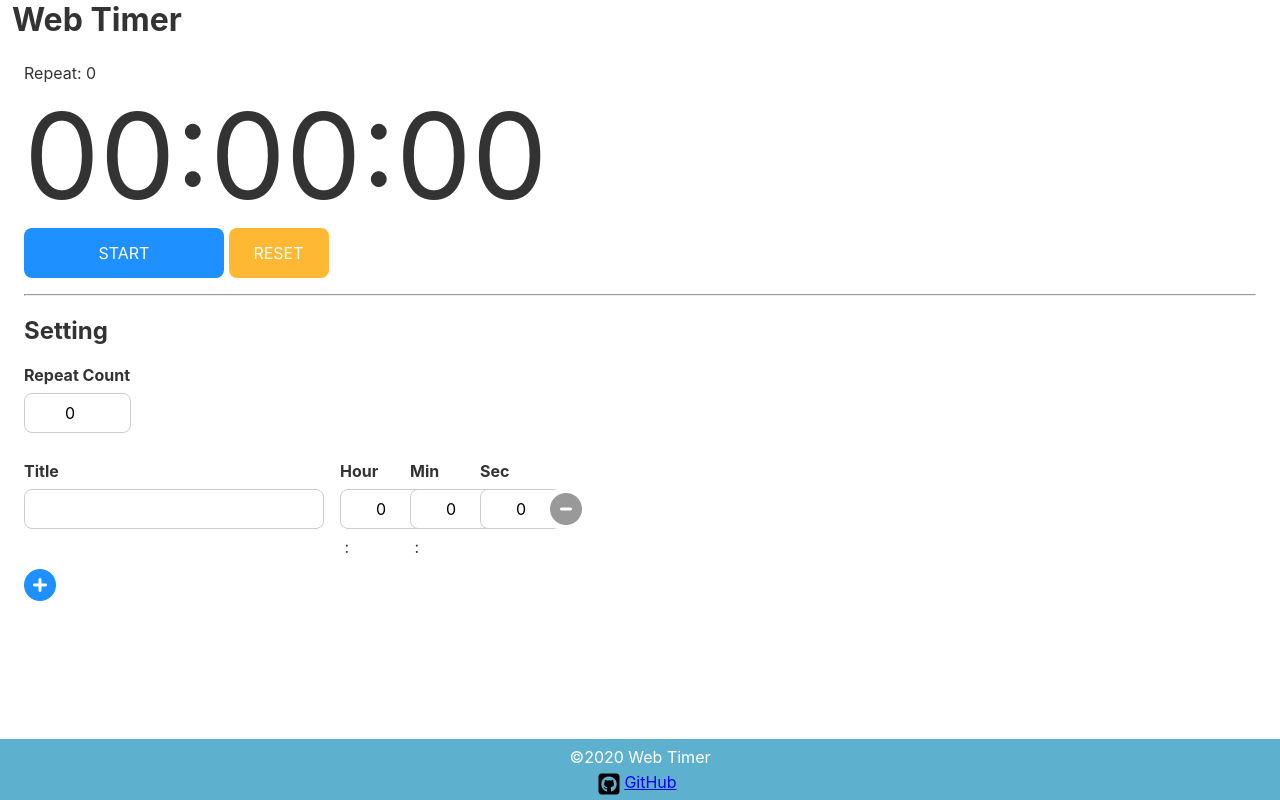
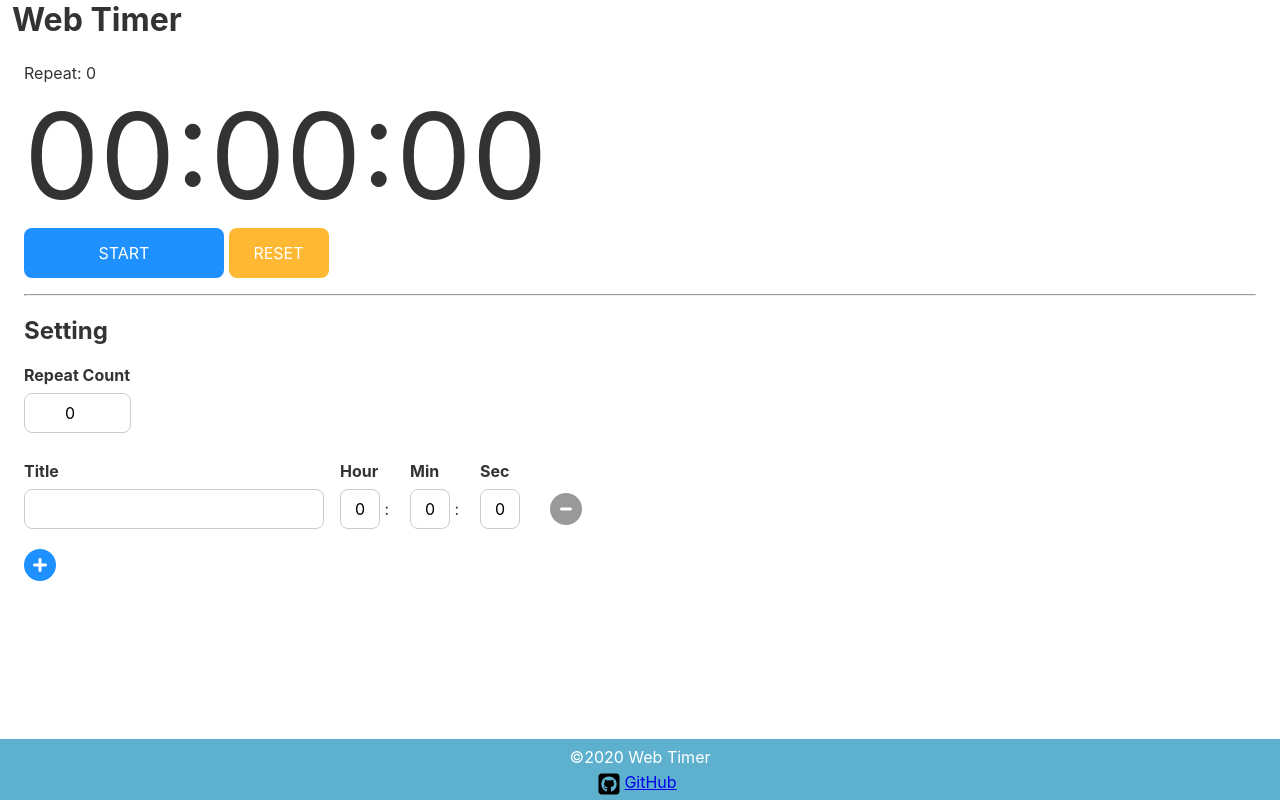
Before and after one commit to masakurapa/timer.masakurapa.com, a Svelte app: page / in a window 1280 px wide. Built offline with nearby package versions, Linux system fonts and the light colour scheme.

Commit message:
number -> tel

```diff
--- a/src/Setting/Timer/Hour.svelte
+++ b/src/Setting/Timer/Hour.svelte
@@ -1,8 +1,8 @@
 <input
-    type="number"
+    type="tel"
     bind:value={value}
-    min="{MIN}"
-    max="{MAX}"
+    minlength="1"
+    maxlength="2"
     disabled={$isTimerStarting}
     on:change={onChange}
 >
@@ -19,20 +19,18 @@
     const MAX = 24;
 
     const onChange = (e) => {
-        const val = e.target.value;
-        if (typeof val === 'string' && val.length === 0) {
-            dispatch('change', { value: val });
+        const val = parseInt(e.target.value, 10);
+        if (isNaN(val)) {
+            dispatch('change', { value: 0 });
             return;
         }
 
-        const nval = parseInt(val, 10);
-        let ret = nval;
-        if (nval < MIN) {
+        let ret = val;
+        if (val < MIN) {
             ret = MIN;
-        } else if (nval > MAX) {
+        } else if (val > MAX) {
             ret = MAX;
         }
-
         dispatch('change', { value: ret });
     };
 </script>
@@ -42,6 +40,7 @@
         padding: 8px;
         height: 40px;
         text-align: center;
+        width: 40px;
     }
     input:focus {
         outline: none;
--- a/src/Setting/Timer/Minute.svelte
+++ b/src/Setting/Timer/Minute.svelte
@@ -1,8 +1,8 @@
 <input
-    type="number"
+    type="tel"
     bind:value={value}
-    min="{MIN}"
-    max="{MAX}"
+    minlength="1"
+    maxlength="2"
     disabled={$isTimerStarting}
     on:change={onChange}
 >
@@ -19,20 +19,18 @@
     const MAX = 59;
 
     const onChange = (e) => {
-        const val = e.target.value;
-        if (typeof val === 'string' && val.length === 0) {
-            dispatch('change', { value: val });
+        const val = parseInt(e.target.value, 10);
+        if (isNaN(val)) {
+            dispatch('change', { value: 0 });
             return;
         }
 
-        const nval = parseInt(val, 10);
-        let ret = nval;
-        if (nval < MIN) {
+        let ret = val;
+        if (val < MIN) {
             ret = MIN;
-        } else if (nval > MAX) {
+        } else if (val > MAX) {
             ret = MAX;
         }
-
         dispatch('change', { value: ret });
     };
 </script>
@@ -42,6 +40,7 @@
         padding: 8px;
         height: 40px;
         text-align: center;
+        width: 40px;
     }
     input:focus {
         outline: none;
--- a/src/Setting/Timer/Second.svelte
+++ b/src/Setting/Timer/Second.svelte
@@ -1,8 +1,8 @@
 <input
-    type="number"
+    type="tel"
     bind:value={value}
-    min="{MIN}"
-    max="{MAX}"
+    minlength="1"
+    maxlength="2"
     disabled={$isTimerStarting}
     on:change={onChange}
 >
@@ -19,20 +19,18 @@
     const MAX = 59;
 
     const onChange = (e) => {
-        const val = e.target.value;
-        if (typeof val === 'string' && val.length === 0) {
-            dispatch('change', { value: val });
+        const val = parseInt(e.target.value, 10);
+        if (isNaN(val)) {
+            dispatch('change', { value: 0 });
             return;
         }
 
-        const nval = parseInt(val, 10);
-        let ret = nval;
-        if (nval < MIN) {
+        let ret = val;
+        if (val < MIN) {
             ret = MIN;
-        } else if (nval > MAX) {
+        } else if (val > MAX) {
             ret = MAX;
         }
-
         dispatch('change', { value: ret });
     };
 </script>
@@ -42,6 +40,7 @@
         padding: 8px;
         height: 40px;
         text-align: center;
+        width: 40px;
     }
     input:focus {
         outline: none;
```
